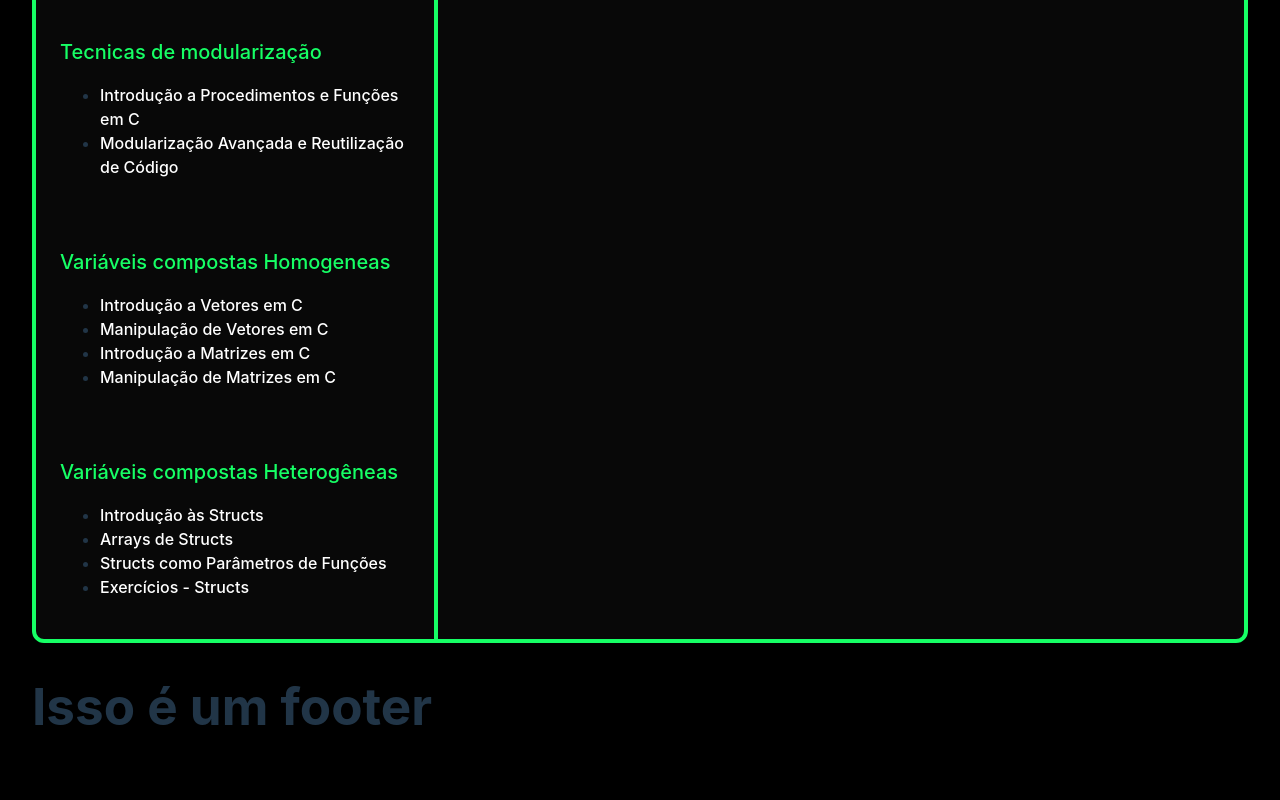
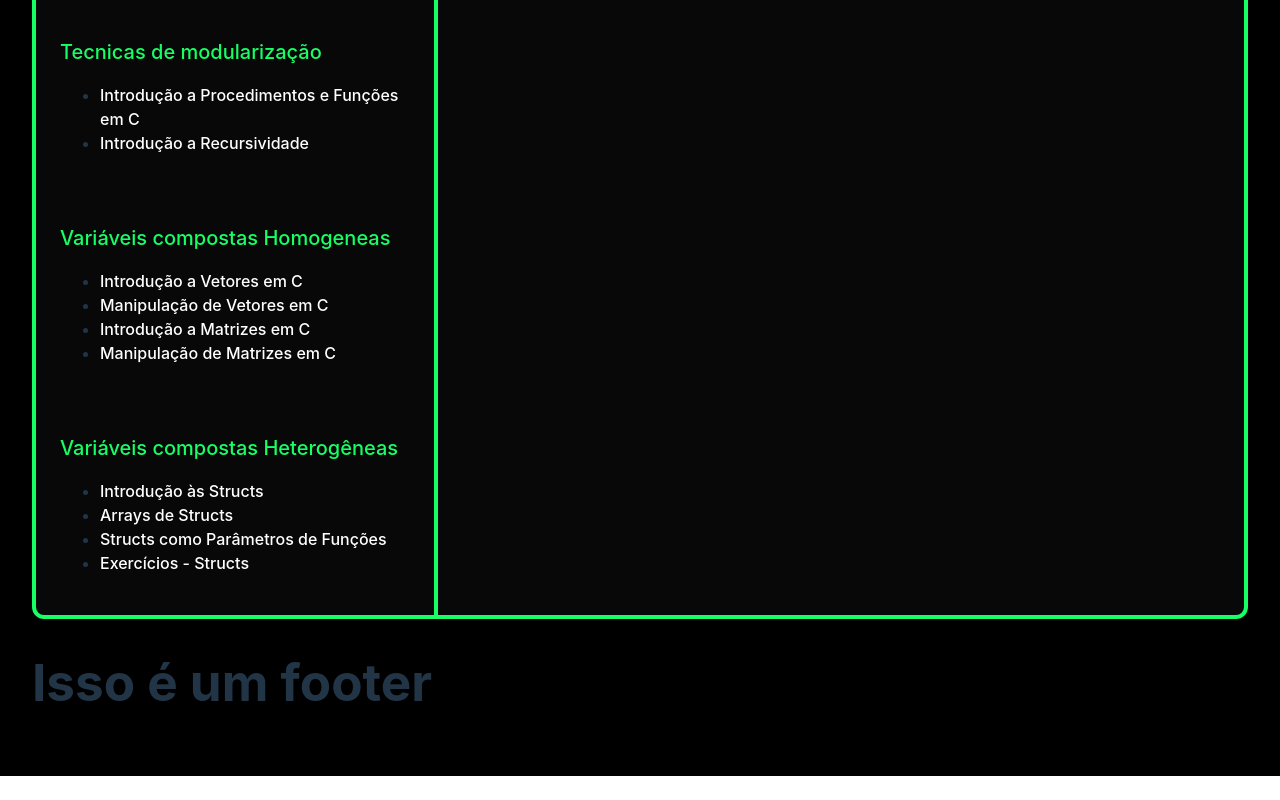
Before and after one commit to Serg-Ale/Serg-Ale.github.io, a React (Vite) app: page / in a window 1280 px wide. Shown: the part 777-1577 px from the top of the page. After the commit the page ends 1553 px from the top, so only its background shows below. Built offline with nearby package versions, Linux system fonts and the light colour scheme.

Commit message:
refactor: changed title in Nav to 'Introdução a recursividade'

```diff
--- a/src/components/Nav.jsx
+++ b/src/components/Nav.jsx
@@ -77,7 +77,7 @@ const Nav = () => {
           </li>
           <li>
             <Link to="tecnicas-modularizacao/recursividade">
-              Modularização Avançada e Reutilização de Código
+              Introdução a Recursividade
             </Link>
           </li>
         </ul>
```
